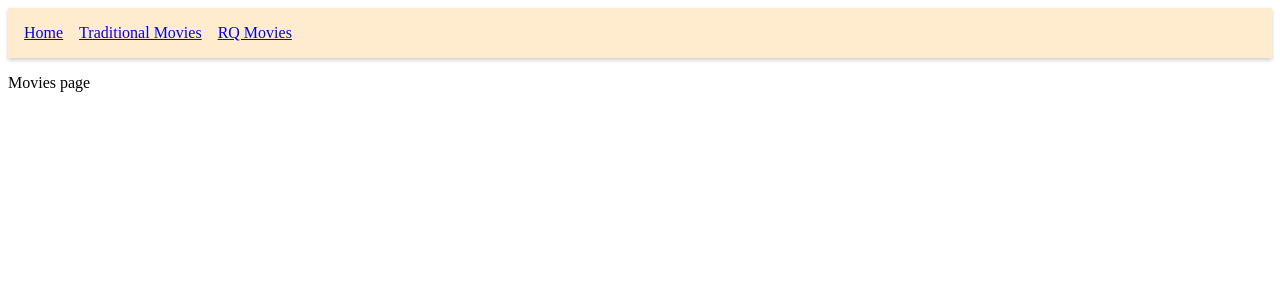
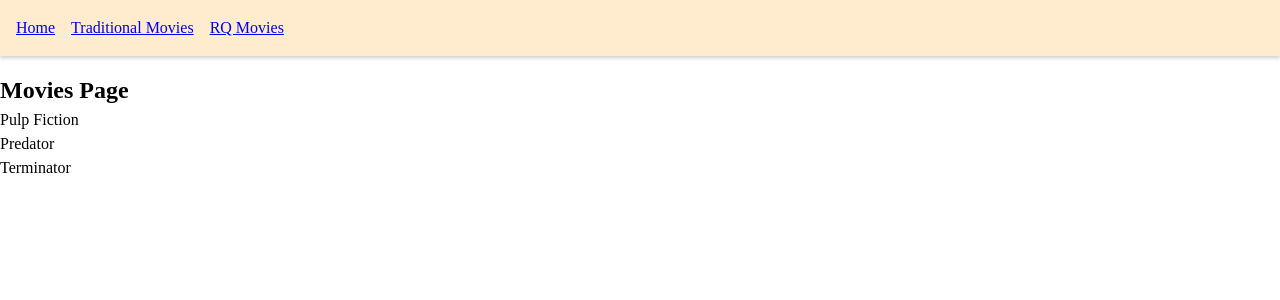
Before and after one commit to DenKuznets/codevolution-reatquery-tutorial, a React (Vite) app: page /movies in a window 1280 px wide. Shown: the top 300 px of the page. Built offline with nearby package versions, Linux system fonts and the light colour scheme; data requests are answered from the project's data file.

Commit message:
traditional data fetching setup

```diff
--- a/package.json
+++ b/package.json
@@ -11,6 +11,7 @@
     "serve-json": "json-server --watch db.json --port 4000"
   },
   "dependencies": {
+    "axios": "^1.4.0",
     "json-server": "^0.17.3",
     "react": "^18.2.0",
     "react-dom": "^18.2.0",
--- a/src/components/Movies.page.jsx
+++ b/src/components/Movies.page.jsx
@@ -1,8 +1,29 @@
+import { useState, useEffect } from "react";
+import axios from "axios";
 
 const MoviesPage = () => {
-  return (
-    <div>Movies page</div>
-  )
-}
+    const [isLoading, setIsLoading] = useState(true);
+    const [data, setData] = useState([]);
 
-export default MoviesPage
+    useEffect(() => {
+        axios.get("http://localhost:4000/movies").then((res) => {
+            setData(res.data);
+            setIsLoading(false);
+        });
+    }, []);
+
+    if (isLoading) {
+        return <h2>Loading...</h2>;
+    }
+
+    return (
+        <>
+            <h2>Movies Page</h2>
+            {data.map((movie, index) => {
+                return <div key={index}>{movie.title}</div>;
+            })}
+        </>
+    );
+};
+
+export default MoviesPage;
--- a/src/index.css
+++ b/src/index.css
@@ -0,0 +1,74 @@
+/* Box sizing rules */
+*,
+*::before,
+*::after {
+    box-sizing: border-box;
+}
+
+/* Remove default margin */
+body,
+h1,
+h2,
+h3,
+h4,
+p,
+figure,
+blockquote,
+dl,
+dd {
+    margin: 0;
+}
+
+/* Remove list styles on ul, ol elements with a list role, which suggests default styling will be removed */
+ul[role='list'],
+ol[role='list'] {
+    list-style: none;
+}
+
+/* Set core root defaults */
+html:focus-within {
+    scroll-behavior: smooth;
+}
+
+/* Set core body defaults */
+body {
+    min-height: 100vh;
+    text-rendering: optimizeSpeed;
+    line-height: 1.5;
+}
+
+/* A elements that don't have a class get default styles */
+a:not([class]) {
+    text-decoration-skip-ink: auto;
+}
+
+/* Make images easier to work with */
+img,
+picture {
+    max-width: 100%;
+    display: block;
+}
+
+/* Inherit fonts for inputs and buttons */
+input,
+button,
+textarea,
+select {
+    font: inherit;
+}
+
+/* Remove all animations, transitions and smooth scroll for people that prefer not to see them */
+@media (prefers-reduced-motion: reduce) {
+    html:focus-within {
+        scroll-behavior: auto;
+    }
+
+    *,
+    *::before,
+    *::after {
+        animation-duration: 0.01ms !important;
+        animation-iteration-count: 1 !important;
+        transition-duration: 0.01ms !important;
+        scroll-behavior: auto !important;
+    }
+}
```
Also changed, not shown: 1 other file (tests, documents, lock files or other folders).
